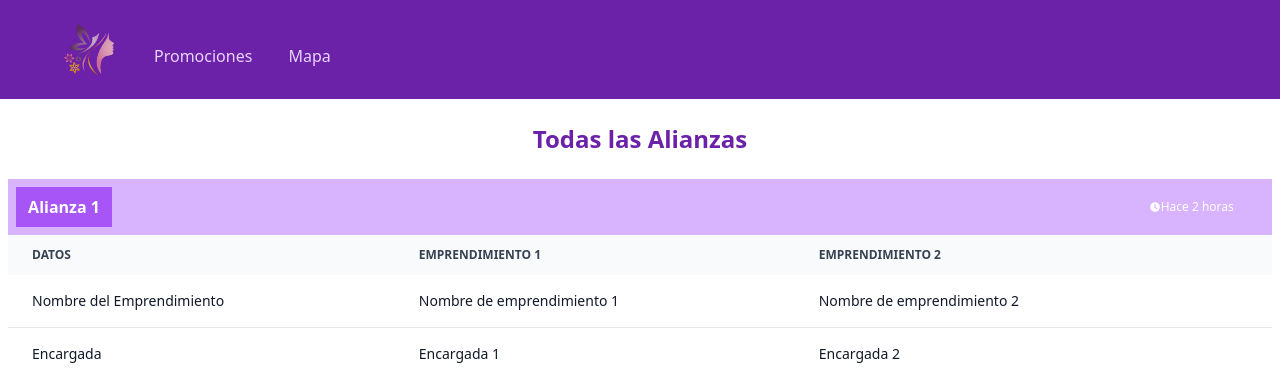
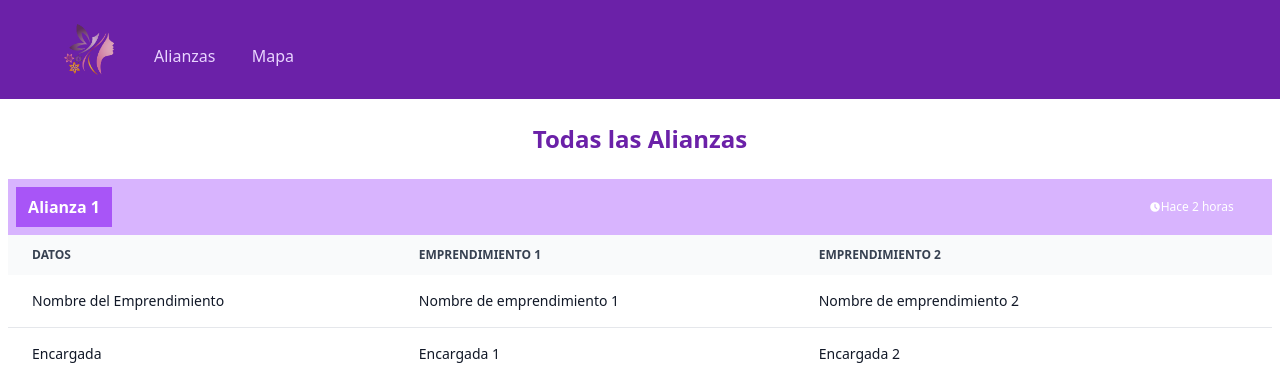
Before and after one commit to mellim8/slytherin, a Flask app: page /alianzas in a window 1280 px wide. Shown: the top 380 px of the page. Run offline with Flask 2, Linux system fonts and the light colour scheme; some libraries are stand-ins or nearby versions.

Commit message:
Agregada rutas a pagina de alianzas

```diff
--- a/templates/Alianzas.html
+++ b/templates/Alianzas.html
@@ -20,13 +20,13 @@
           <div class="grid grid-cols-3">
             <div class="hidden ml-10 space-x-8 lg:block mt-3">
               <a
-                href="#"
+                href="/alianzas"
                 class="text-base font-medium text-1xl text-purple-200 hover:text-purple-300"
               >
-                Promociones
+                Alianzas
               </a>
               <a
-                href="#"
+                href="/vista_mapa"
                 class="text-base font-medium text-1xl text-purple-200 hover:text-purple-300"
               >
                 Mapa
```
